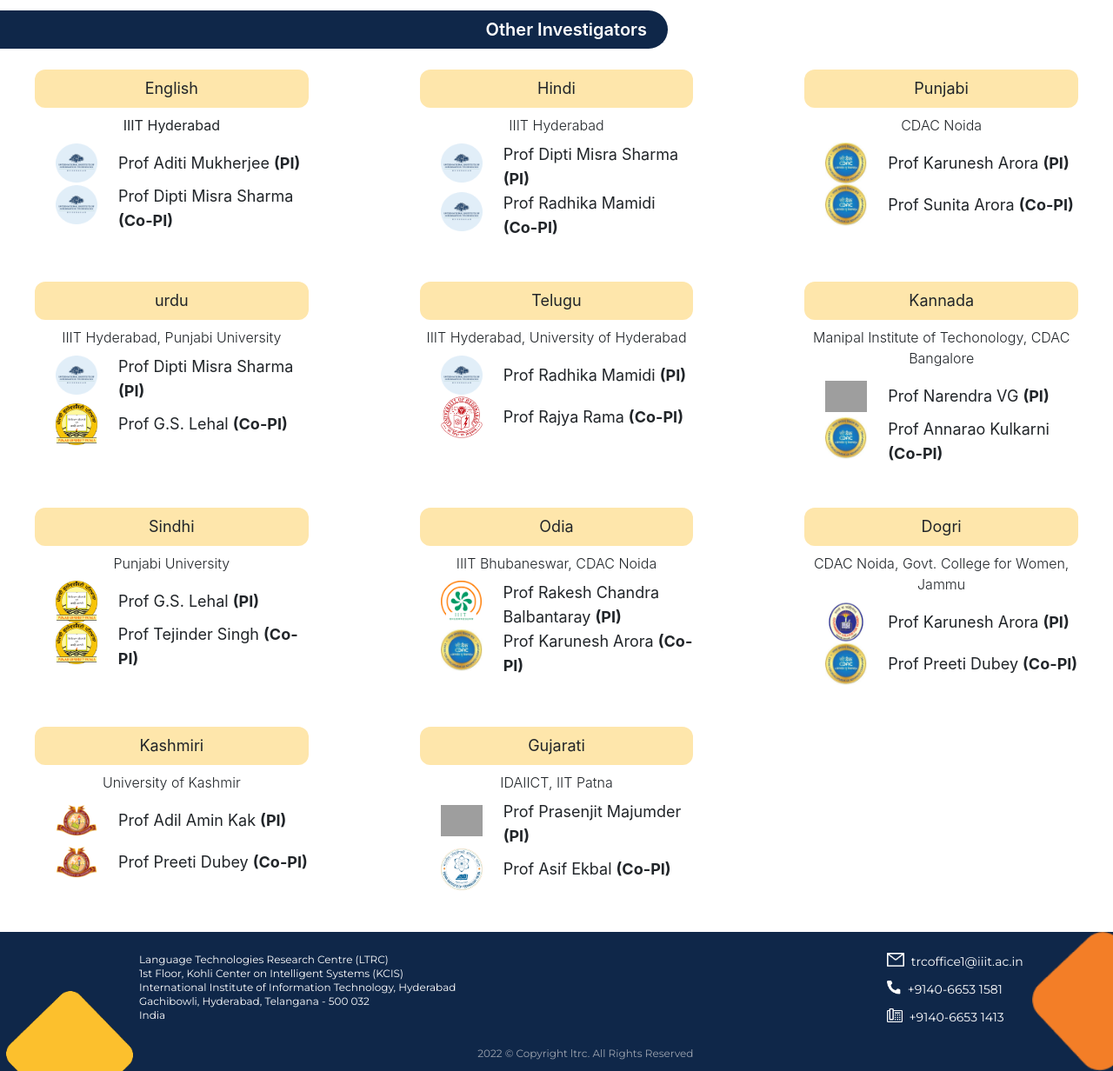
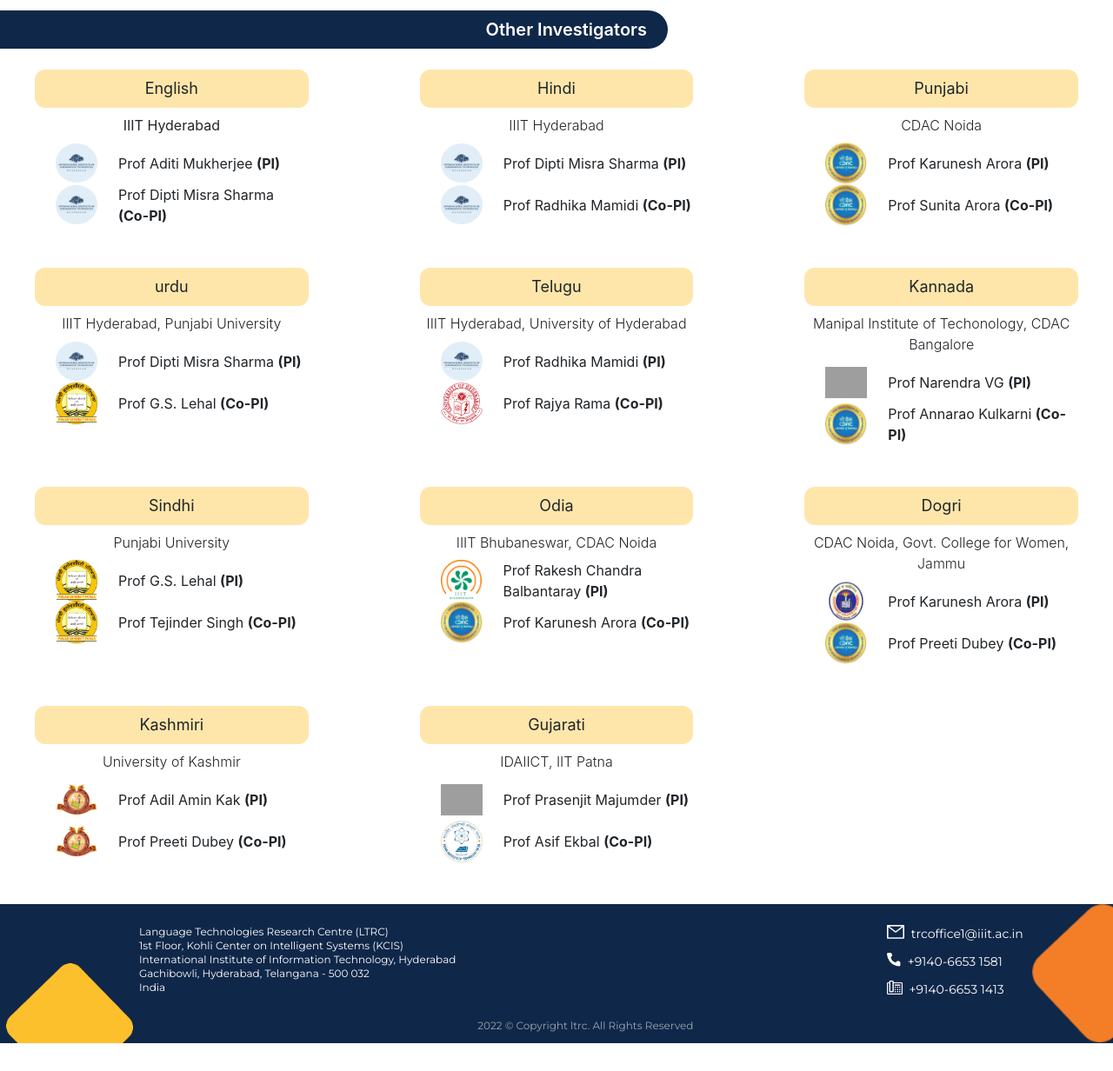
Before and after one commit to IIITH-Product-Labs/leaderboard, a Flask app: page /consortium in a window 1280 px wide. Shown: the part 474-1706 px from the top of the page at 87% size. After the commit the page ends 1674 px from the top, so only its background shows below. Run offline with Flask 2, Linux system fonts and the light colour scheme; some libraries are stand-ins or nearby versions; grey boxes are pictures that could not be loaded.

Commit message:
text size updated in about and members page

```diff
--- a/templates/about.html
+++ b/templates/about.html
@@ -151,7 +151,7 @@
                 </div>
               </div>
           <div class=" sm:mx-24 mx-2   font-light tracking-wider  py-2 ">
-            <div class=" relative  md:mx-10  lg:text-lgg  md:text-md  text-sm ">HIMANGY (HIndustani Machini ANuvaad TechnoloGY) is an Indian Language to Indian Language Machine Translation project. It is a consortium based project under BHASHINI and is funded by Ministry of Electronics and Information Technology (Meity), Government of India. IIIT-Hyderabad is the lead institute of the project.</div>
+            <div class=" relative  md:mx-10   md:text-md  text-sm ">HIMANGY (HIndustani Machini ANuvaad TechnoloGY) is an Indian Language to Indian Language Machine Translation project. It is a consortium based project under BHASHINI and is funded by Ministry of Electronics and Information Technology (Meity), Government of India. IIIT-Hyderabad is the lead institute of the project.</div>
           </div>
           <div class="">
             <div class="bg-white w-full py-2">
--- a/templates/consortium.html
+++ b/templates/consortium.html
@@ -151,11 +151,11 @@
                 <p class="text-md font-lighter text-center my-2">IIIT Hyderabad</p>
               <div class=" flex item-center  ">
                 <img class="w-12 h-12 object-contain mx-4" src="{{url_for('static',filename='Group 45.png')}}">
-                <p class="text-lg my-auto ">Prof Aditi Mukherjee <b>(PI)</b></p>
+                <p class="text-md my-auto ">Prof Aditi Mukherjee <b>(PI)</b></p>
               </div>
               <div class="flex s">
                 <img class="w-12 h-12 object-contain mx-4" src="{{url_for('static',filename='Group 45.png')}}">
-                <p class="text-lg  my-auto ">Prof Dipti Misra Sharma <b>(Co-PI)</b></p>
+                <p class="text-md  my-auto ">Prof Dipti Misra Sharma <b>(Co-PI)</b></p>
               </div>
             </div>
 
@@ -168,11 +168,11 @@
                 <p class="text-md font-light text-center my-2">IIIT Hyderabad</p>
               <div class=" flex item-center  ">
                 <img class="w-12 h-12 object-contain mx-4" src="{{url_for('static',filename='Group 45.png')}}">
-                <p class="text-lg my-auto ">Prof Dipti Misra Sharma <b>(PI)</b></p>
+                <p class="text-md my-auto ">Prof Dipti Misra Sharma <b>(PI)</b></p>
               </div>
               <div class="flex s">
                 <img class="w-12 h-12 object-contain mx-4" src="{{url_for('static',filename='Group 45.png')}}">
-                <p class="text-lg my-auto ">Prof Radhika Mamidi <b>(Co-PI)</b></p>
+                <p class="text-md my-auto ">Prof Radhika Mamidi <b>(Co-PI)</b></p>
               </div>
             </div>
 
@@ -184,11 +184,11 @@
                 <p class="text-md font-light text-center my-2">CDAC Noida</p>
               <div class=" flex item-center  ">
                 <img class="w-12 h-12 object-contain mx-4" src="{{url_for('static',filename='CDAC2.png')}}">
-                <p class="text-lg my-auto ">Prof Karunesh Arora <b>(PI)</b></p>
+                <p class="text-md my-auto ">Prof Karunesh Arora <b>(PI)</b></p>
               </div>
               <div class="flex s">
                 <img class="w-12 h-12 object-contain mx-4" src="{{url_for('static',filename='CDAC2.png')}}">
-                <p class="text-lg my-auto ">Prof Sunita Arora <b>(Co-PI)</b></p>
+                <p class="text-md my-auto ">Prof Sunita Arora <b>(Co-PI)</b></p>
               </div>
             </div>
 
@@ -199,11 +199,11 @@
                 <p class="text-md font-light text-center my-2">IIIT Hyderabad, Punjabi University</p>
               <div class=" flex item-center  ">
                 <img class="w-12 h-12 object-contain mx-4" src="{{url_for('static',filename='Group 45.png')}}">
-                <p class="text-lg my-auto ">Prof Dipti Misra Sharma <b>(PI)</b></p>
+                <p class="text-md my-auto ">Prof Dipti Misra Sharma <b>(PI)</b></p>
               </div>
               <div class="flex s">
                 <img class="w-12 h-12 object-contain mx-4" src="{{url_for('static',filename='punjabi_university.png')}}">
-                <p class="text-lg my-auto ">Prof G.S. Lehal <b>(Co-PI)</b></p>
+                <p class="text-md my-auto ">Prof G.S. Lehal <b>(Co-PI)</b></p>
               </div>
             </div>
 
@@ -215,11 +215,11 @@
                 <p class="text-md font-light text-center my-2">IIIT Hyderabad, University of Hyderabad</p>
               <div class=" flex item-center  ">
                 <img class="w-12 h-12 object-contain mx-4" src="{{url_for('static',filename='Group 45.png')}}">
-                <p class="text-lg my-auto ">Prof Radhika Mamidi <b>(PI)</b></p>
+                <p class="text-md my-auto ">Prof Radhika Mamidi <b>(PI)</b></p>
               </div>
               <div class="flex s">
                 <img class="w-12 h-12 object-contain mx-4" src="{{url_for('static',filename='uoh.png')}}">
-                <p class="text-lg my-auto ">Prof Rajya Rama <b>(Co-PI)</b></p>
+                <p class="text-md my-auto ">Prof Rajya Rama <b>(Co-PI)</b></p>
               </div>
             </div>
 
@@ -231,11 +231,11 @@
                 <p class="text-md font-light text-center my-2">Manipal Institute of Techonology, CDAC Bangalore</p>
               <div class=" flex item-center  ">
                 <img class="w-12 h-12 object-contain mx-4" src="{{url_for('static',filename='Manipal.png')}}">
-                <p class="text-lg my-auto ">Prof Narendra VG <b>(PI)</b></p>
+                <p class="text-md my-auto ">Prof Narendra VG <b>(PI)</b></p>
               </div>
               <div class="flex s">
                 <img class="w-12 h-12 object-contain mx-4" src="{{url_for('static',filename='CDAC2.png')}}">
-                <p class="text-lg my-auto ">Prof Annarao Kulkarni <b>(Co-PI)</b></p>
+                <p class="text-md my-auto ">Prof Annarao Kulkarni <b>(Co-PI)</b></p>
               </div>
             </div>
 
@@ -246,11 +246,11 @@
                 <p class="text-md font-light text-center my-2">Punjabi University</p>
               <div class=" flex item-center  ">
                 <img class="w-12 h-12 object-contain mx-4" src="{{url_for('static',filename='punjabi_university.png')}}">
-                <p class="text-lg my-auto ">Prof G.S. Lehal <b>(PI)</b></p>
+                <p class="text-md my-auto ">Prof G.S. Lehal <b>(PI)</b></p>
               </div>
               <div class="flex s">
                 <img class="w-12 h-12 object-contain mx-4" src="{{url_for('static',filename='punjabi_university.png')}}">
-                <p class="text-lg my-auto ">Prof Tejinder Singh <b>(Co-PI)</b></p>
+                <p class="text-md my-auto ">Prof Tejinder Singh <b>(Co-PI)</b></p>
               </div>
             </div>
 
@@ -262,11 +262,11 @@
                 <p class="text-md font-light text-center my-2">IIIT Bhubaneswar, CDAC Noida</p>
               <div class=" flex item-center  ">
                 <img class="w-12 h-12 object-contain mx-4" src="{{url_for('static',filename='iiit b.png')}}">
-                <p class="text-lg my-auto ">Prof Rakesh Chandra Balbantaray <b>(PI)</b></p>
+                <p class="text-md my-auto ">Prof Rakesh Chandra Balbantaray <b>(PI)</b></p>
               </div>
               <div class="flex s">
                 <img class="w-12 h-12 object-contain mx-4" src="{{url_for('static',filename='CDAC2.png')}}">
-                <p class="text-lg my-auto ">Prof Karunesh Arora <b>(Co-PI)</b></p>
+                <p class="text-md my-auto ">Prof Karunesh Arora <b>(Co-PI)</b></p>
               </div>
             </div>
 
@@ -278,11 +278,11 @@
                 <p class="text-md font-light text-center my-2">CDAC Noida, Govt. College for Women, Jammu</p>
               <div class=" flex item-center  ">
                 <img class="w-12 h-12 object-contain mx-4" src="{{url_for('static',filename='GCW.png')}}">
-                <p class="text-lg my-auto ">Prof Karunesh Arora <b>(PI)</b></p>
+                <p class="text-md my-auto ">Prof Karunesh Arora <b>(PI)</b></p>
               </div>
               <div class="flex s">
                 <img class="w-12 h-12 object-contain mx-4" src="{{url_for('static',filename='CDAC2.png')}}">
-                <p class="text-lg my-auto ">Prof Preeti Dubey <b>(Co-PI)</b></p>
+                <p class="text-md my-auto ">Prof Preeti Dubey <b>(Co-PI)</b></p>
               </div>
             </div>
 
@@ -294,11 +294,11 @@
                 <p class="text-md font-light text-center my-2">University of Kashmir</p>
               <div class=" flex item-center  ">
                 <img class="w-12 h-12 object-contain mx-4" src="{{url_for('static',filename='uok.png')}}">
-                <p class="text-lg my-auto ">Prof Adil Amin Kak <b>(PI)</b></p>
+                <p class="text-md my-auto ">Prof Adil Amin Kak <b>(PI)</b></p>
               </div>
               <div class="flex s">
                 <img class="w-12 h-12 object-contain mx-4" src="{{url_for('static',filename='uok.png')}}">
-                <p class="text-lg my-auto ">Prof Preeti Dubey <b>(Co-PI)</b></p>
+                <p class="text-md my-auto ">Prof Preeti Dubey <b>(Co-PI)</b></p>
               </div>
             </div>
 
@@ -310,11 +310,11 @@
                 <p class="text-md font-light text-center my-2">IDAIICT, IIT Patna</p>
               <div class=" flex item-center  ">
                 <img class="w-12 h-12 object-contain mx-4" src="{{url_for('static',filename='DAIICT.png')}}">
-                <p class="text-lg my-auto ">Prof Prasenjit Majumder <b>(PI)</b></p>
+                <p class="text-md my-auto ">Prof Prasenjit Majumder <b>(PI)</b></p>
               </div>
               <div class="flex s">
                 <img class="w-12 h-12 object-contain mx-4" src="{{url_for('static',filename='patna.png')}}">
-                <p class="text-lg my-auto ">Prof Asif Ekbal <b>(Co-PI)</b></p>
+                <p class="text-md my-auto ">Prof Asif Ekbal <b>(Co-PI)</b></p>
               </div>
             </div>
 
```
Also changed, not shown: static/objective.css (+5 -5 lines), templates/objective.html (+24 -18 lines).
